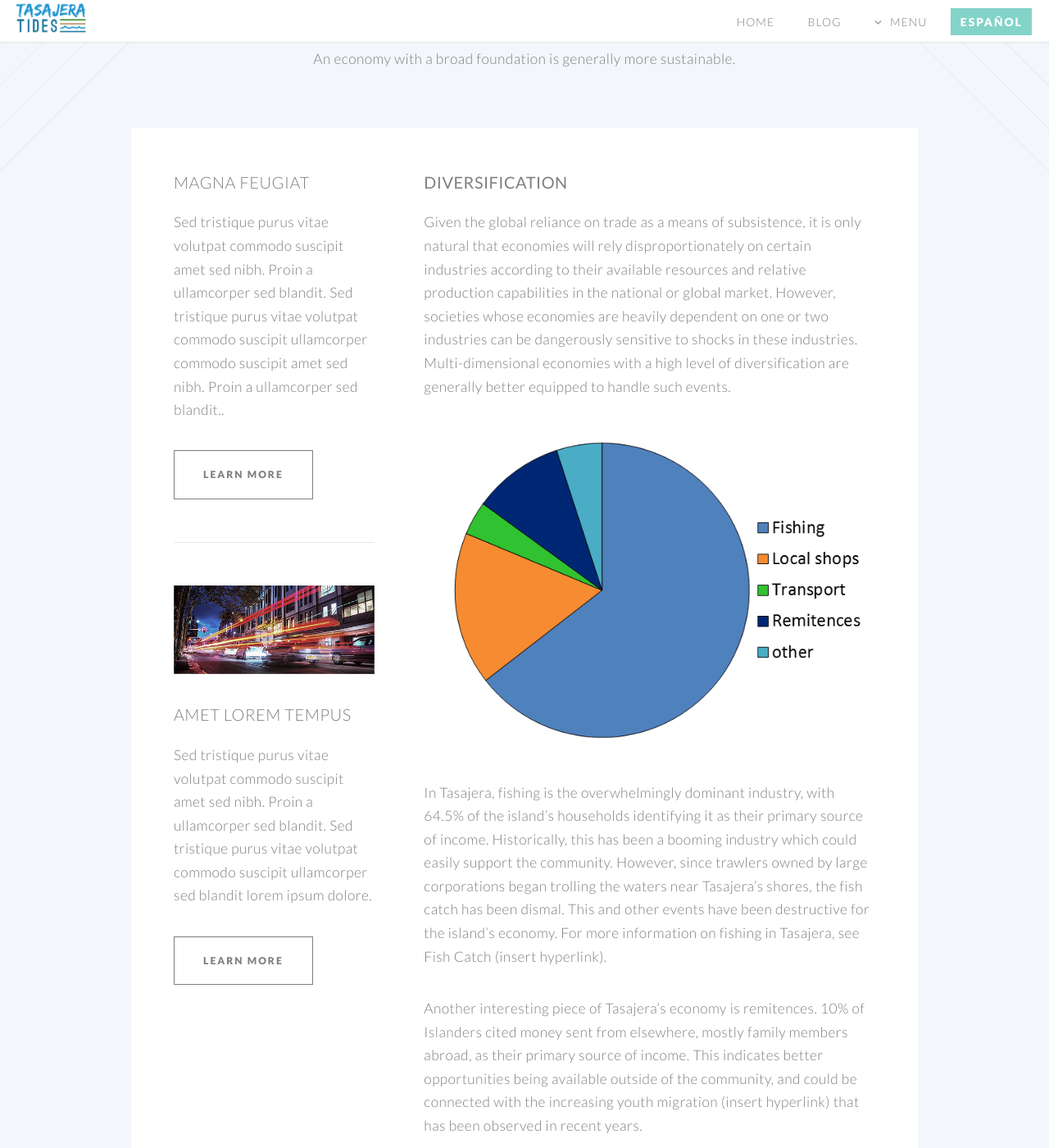
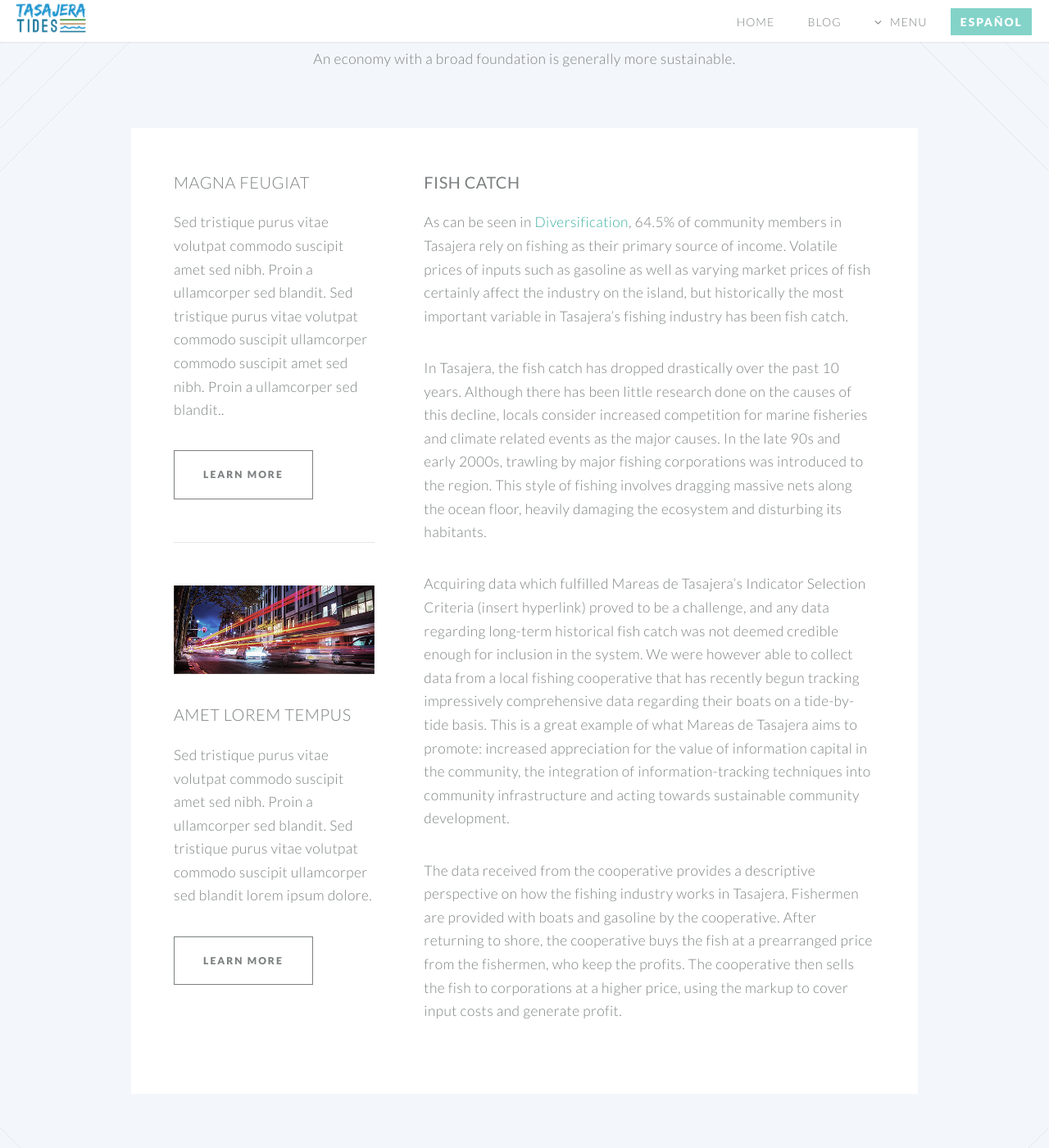
Before and after one commit to danteo90/danteo90.github.io, a Jekyll site: the page fish-catch.html, which Jekyll copies as it is, in a window 1280 px wide and 1400 px high, scrolled down 224 px. Shown: the whole window at 82% size. Built offline with Jekyll 4.4.1, drawn with Linux system fonts in a browser that asks for light colours; some of the changed text lies outside the part shown.

Commit message:
Update fish-catch.html

```diff
--- a/fish-catch.html
+++ b/fish-catch.html
@@ -138,13 +138,12 @@
 									<div class="content">
 										<section>
 											<header>
-												<h3><strong>Diversification</strong></h3>
+												<h3><strong>Fish Catch</strong></h3>
 											</header>
-											<p>Given the global reliance on trade as a means of subsistence, it is only natural that economies will rely disproportionately on certain industries according to their available resources and relative production capabilities in the national or global market. However, societies whose economies are heavily dependent on one or two industries can be dangerously sensitive to shocks in these industries. Multi-dimensional economies with a high level of diversification are generally better equipped to handle such events.</p>
-											<a href="#" class="image featured"><img src="images/diversification-en.png" alt="" /></a>
-											<p>In Tasajera, fishing is the overwhelmingly dominant industry, with 64.5% of the island’s households identifying it as their primary source of income. Historically, this has been a booming industry which could easily support the community. However, since trawlers owned by large corporations began trolling the waters near Tasajera’s shores, the fish catch has been dismal. This and other events have been destructive for the island’s economy. For more information on fishing in Tasajera, see Fish Catch (insert hyperlink).</p>
-											<p>Another interesting piece of Tasajera’s economy is remitences. 10% of Islanders cited money sent from elsewhere, mostly family members abroad, as their primary source of income. This indicates better opportunities being available outside of the community, and could be connected with the increasing youth migration (insert hyperlink) that has been observed in recent years.</p>
-											<p>There are projects being undertaken to diversify Tasajera’s economy and develop alternative sources of income (e.g. tilapia and crab farming). Emana’s “Artisans of the Sea” project aims to advance womens’ participation in the economy by teaching them craft and jewelry making and facilitating the selling of their products outside Tasajera and abroad.</p>
+											<p>As can be seen in <a href="http://www.mareasdetasajera.com/diversification.html">Diversification</a>, 64.5% of community members in Tasajera rely on fishing as their primary source of income. Volatile prices of inputs such as gasoline as well as varying market prices of fish certainly affect the industry on the island, but historically the most important variable in Tasajera’s fishing industry has been fish catch.</p>
+											<p>In Tasajera, the fish catch has dropped drastically over the past 10 years. Although there has been little research done on the causes of this decline, locals consider increased competition for marine fisheries and climate related events as the major causes. In the late 90s and early 2000s, trawling by major fishing corporations was introduced to the region. This style of fishing involves dragging massive nets along the ocean floor, heavily damaging the ecosystem and disturbing its habitants.</p>
+											<p>Acquiring data which fulfilled Mareas de Tasajera’s Indicator Selection Criteria (insert hyperlink) proved to be a challenge, and any data regarding long-term historical fish catch was not deemed credible enough for inclusion in the system. We were however able to collect data from a local fishing cooperative that has recently begun tracking impressively comprehensive data regarding their boats on a tide-by-tide basis. This is a great example of what Mareas de Tasajera aims to promote: increased appreciation for the value of information capital in the community, the integration of information-tracking techniques into community infrastructure and acting towards sustainable community development.</p>
+											<p>The data received from the cooperative provides a descriptive perspective on how the fishing industry works in Tasajera. Fishermen are provided with boats and gasoline by the cooperative. After returning to shore, the cooperative buys the fish at a prearranged price from the fishermen, who keep the profits. The cooperative then sells the fish to corporations at a higher price, using the markup to cover input costs and generate profit.</p>
 										</section>
 									</div>
 
```
